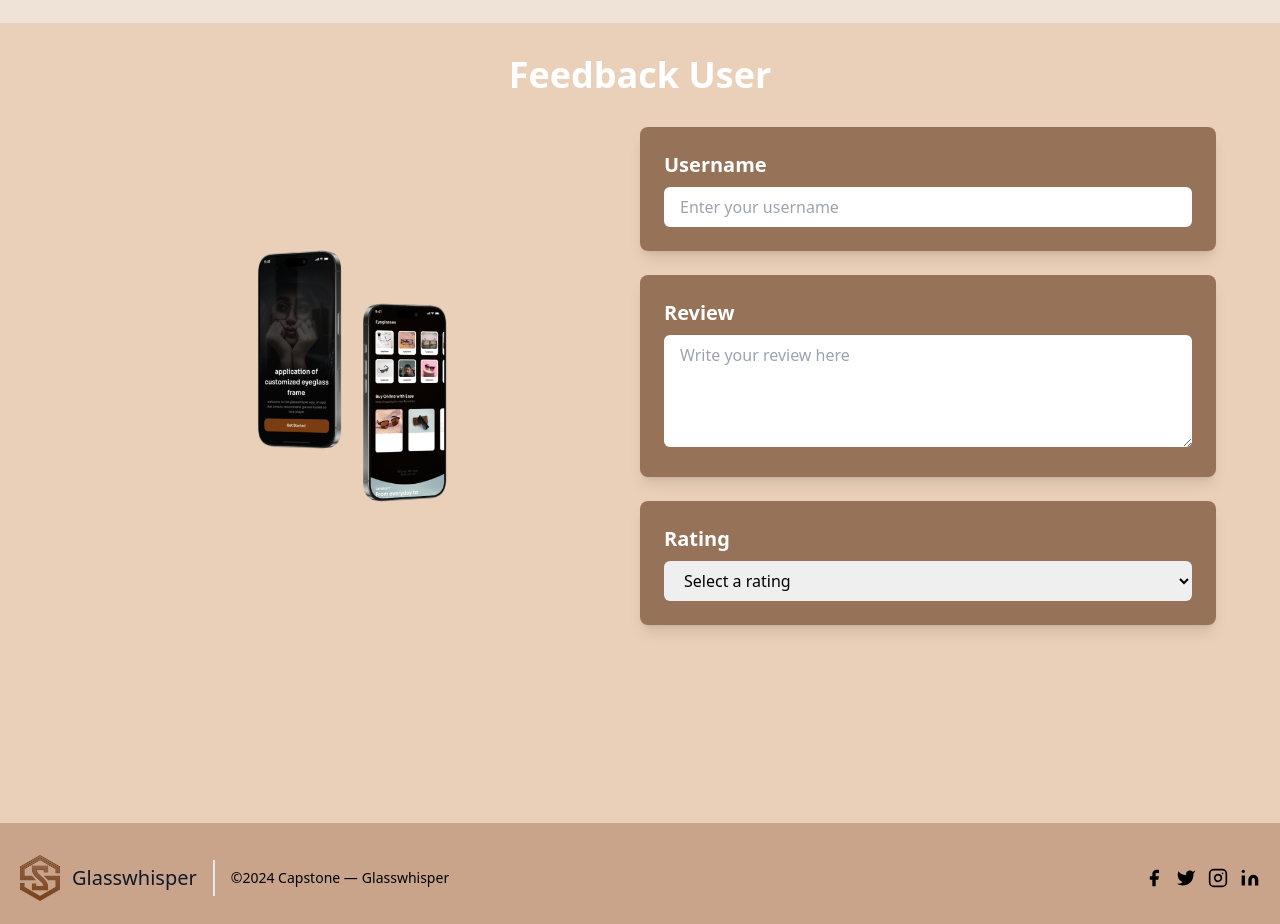
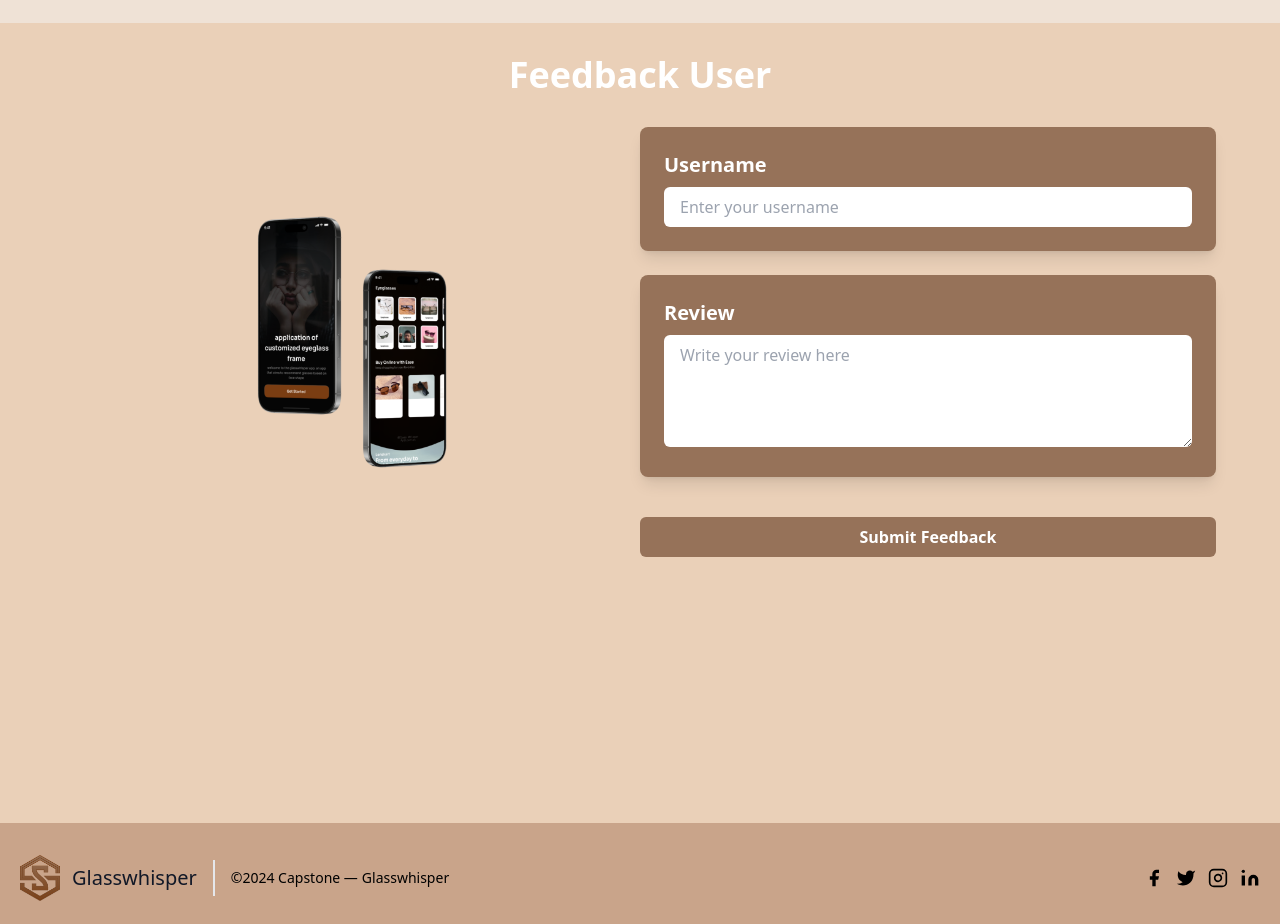
Before and after one commit to GlassWhisper/Website, a React (Vite) app: page / in a window 1280 px wide. Shown: the part 3360-4284 px from the top of the page. Built offline with nearby package versions, Linux system fonts and the light colour scheme.

Commit message:
{reikhan}-{blog-buttom feedback}

```diff
--- a/src/component/Blog.jsx
+++ b/src/component/Blog.jsx
@@ -1,10 +1,56 @@
+import React, { useState } from "react";
 import mockupImage from "../assets/mockup.png";
 
 const Blog = () => {
+  const [username, setUsername] = useState("");
+  const [review, setReview] = useState("");
+  const [rating, setRating] = useState("medium");
+  const [showPopup, setShowPopup] = useState(false);
+
+  const handleSubmit = async (e) => {
+    e.preventDefault();
+
+    const feedbackData = {
+      name: username,
+      review: review,
+      rating: rating,
+    };
+
+    try {
+      const response = await fetch("http://127.0.0.1:5000/feedback", {
+        method: "POST",
+        headers: {
+          "Content-Type": "application/json",
+        },
+        body: JSON.stringify(feedbackData),
+      });
+
+      const result = await response.json();
+      if (response.ok) {
+        setShowPopup(true);
+        setTimeout(() => setShowPopup(false), 3000);
+        setUsername("");
+        setReview("");
+        setRating("3");
+      } else {
+        alert("Error: " + result.message);
+      }
+    } catch (error) {
+      console.error("Error submitting feedback:", error);
+      alert("Failed to submit feedback. Please try again.");
+    }
+  };
+
   return (
     <div id="blog" className="bg-colorService text-white min-h-screen flex flex-col items-center p-8">
       {/* Header Section */}
       <h1 className="text-4xl font-bold mb-8">Feedback User</h1>
+
+      {showPopup && (
+        <div className="fixed justify-center top-5 right-5 bg-green-500 text-white p-4 rounded-lg shadow-lg">
+          Feedback submitted successfully!
+        </div>
+      )}
 
       {/* Content Section */}
       <div className="flex items-center w-full max-w-6xl">
@@ -17,15 +63,18 @@ const Blog = () => {
           />
         </div>
 
-        {/*Form Features */}
-        <div className="flex-1 grid grid-cols-1 gap-6">
+        {/* Form Features */}
+        <form className="flex-1 grid grid-cols-1 gap-6" onSubmit={handleSubmit}>
           {/* Username Input */}
           <div className="bg-navColor p-6 rounded-lg shadow-lg">
-            <h2 className=" text-xl font-semibold">Username</h2>
+            <h2 className="text-xl font-semibold">Username</h2>
             <input
               type="text"
               placeholder="Enter your username"
+              value={username}
+              onChange={(e) => setUsername(e.target.value)}
               className="mt-2 w-full px-4 py-2 text-black rounded-md focus:outline-none focus:ring-2 focus:ring-blue-500"
+              required
             />
           </div>
 
@@ -35,25 +84,21 @@ const Blog = () => {
             <textarea
               rows="4"
               placeholder="Write your review here"
+              value={review}
+              onChange={(e) => setReview(e.target.value)}
               className="mt-2 w-full px-4 py-2 text-black rounded-md focus:outline-none focus:ring-2 focus:ring-blue-500"
+              required
             ></textarea>
           </div>
 
-          {/* Rating Input */}
-          <div className="bg-navColor p-6 rounded-lg shadow-lg">
-            <h2 className="text-xl font-semibold">Rating</h2>
-            <select
-              className="mt-2 w-full px-4 py-2 text-black rounded-md focus:outline-none focus:ring-2 focus:ring-blue-500"
-            >
-              <option value="">Select a rating</option>
-              <option value="1">1 Star</option>
-              <option value="2">2 Stars</option>
-              <option value="3">3 Stars</option>
-              <option value="4">4 Stars</option>
-              <option value="5">5 Stars</option>
-            </select>
-          </div>
-        </div>
+          {/* Submit Button */}
+          <button
+            type="submit"
+            className="bg-navColor hover:-translate-y-1 text-white font-bold py-2 px-4 rounded-md mt-4"
+          >
+            Submit Feedback
+          </button>
+        </form>
       </div>
     </div>
   );
```
